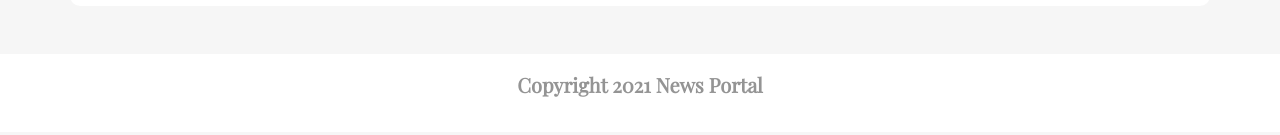
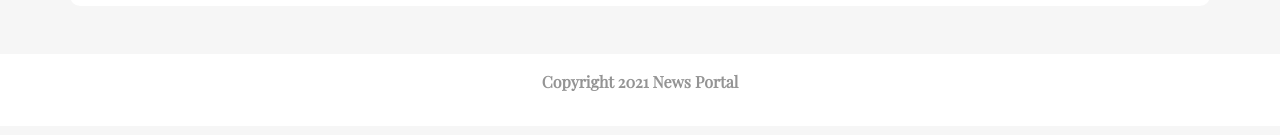
Before and after one commit to mmorshedulislam/The-Daily-News, a plain HTML site: page index.html in a window 1280 px wide. Shown: the part 662-797 px from the top of the page. Drawn offline with nearby package versions, Linux system fonts and the light colour scheme.

```diff
--- a/index.html
+++ b/index.html
@@ -202,7 +202,7 @@
       </section>
     </main>
     <footer class="py-3">
-      <p class="text-center fs-5 fw-bold">Copyright 2021 News Portal</p>
+      <p class="text-center fs-6 fw-bold">Copyright 2021 News Portal</p>
     </footer>
 
     <!-- JS FILES -->
```
